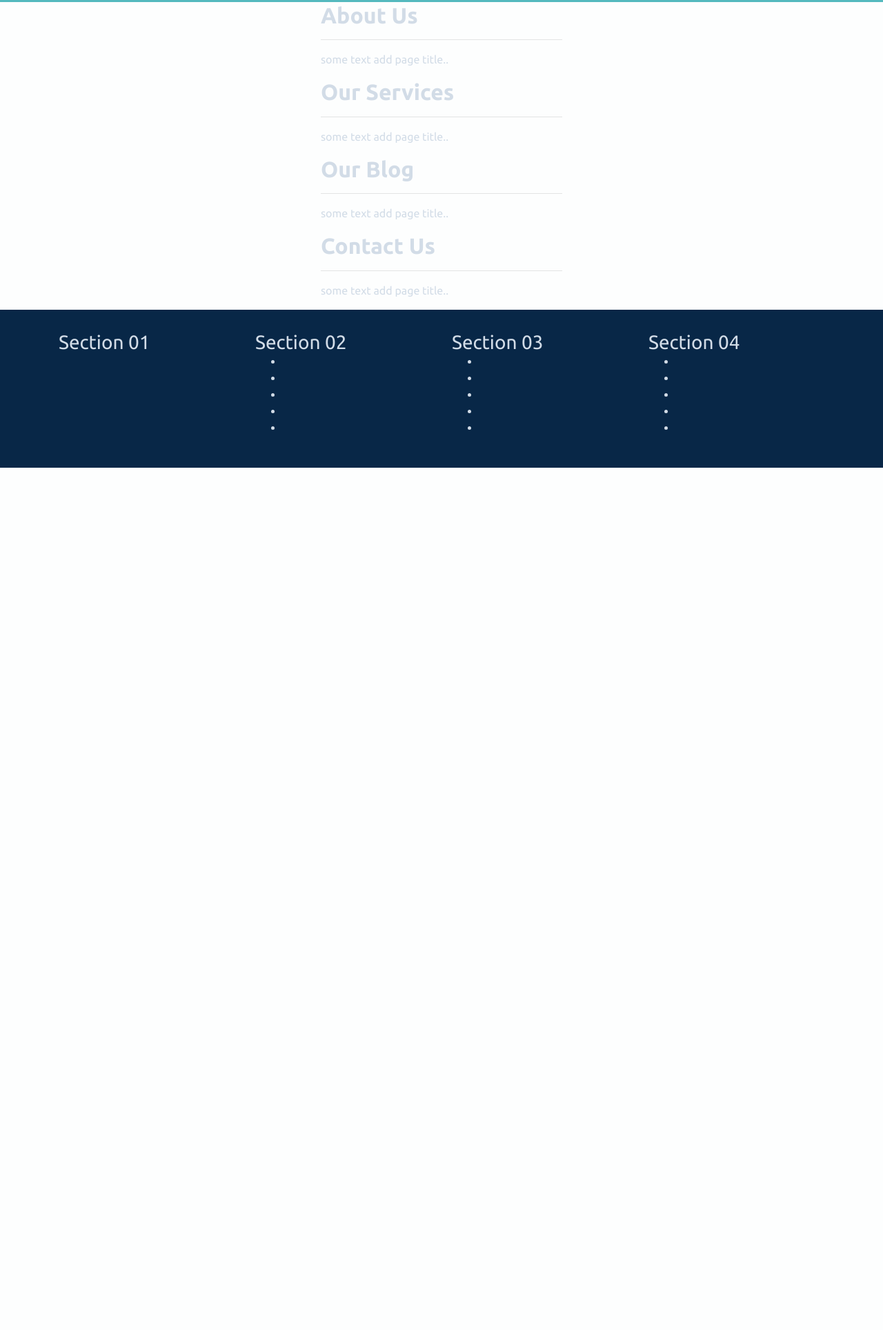
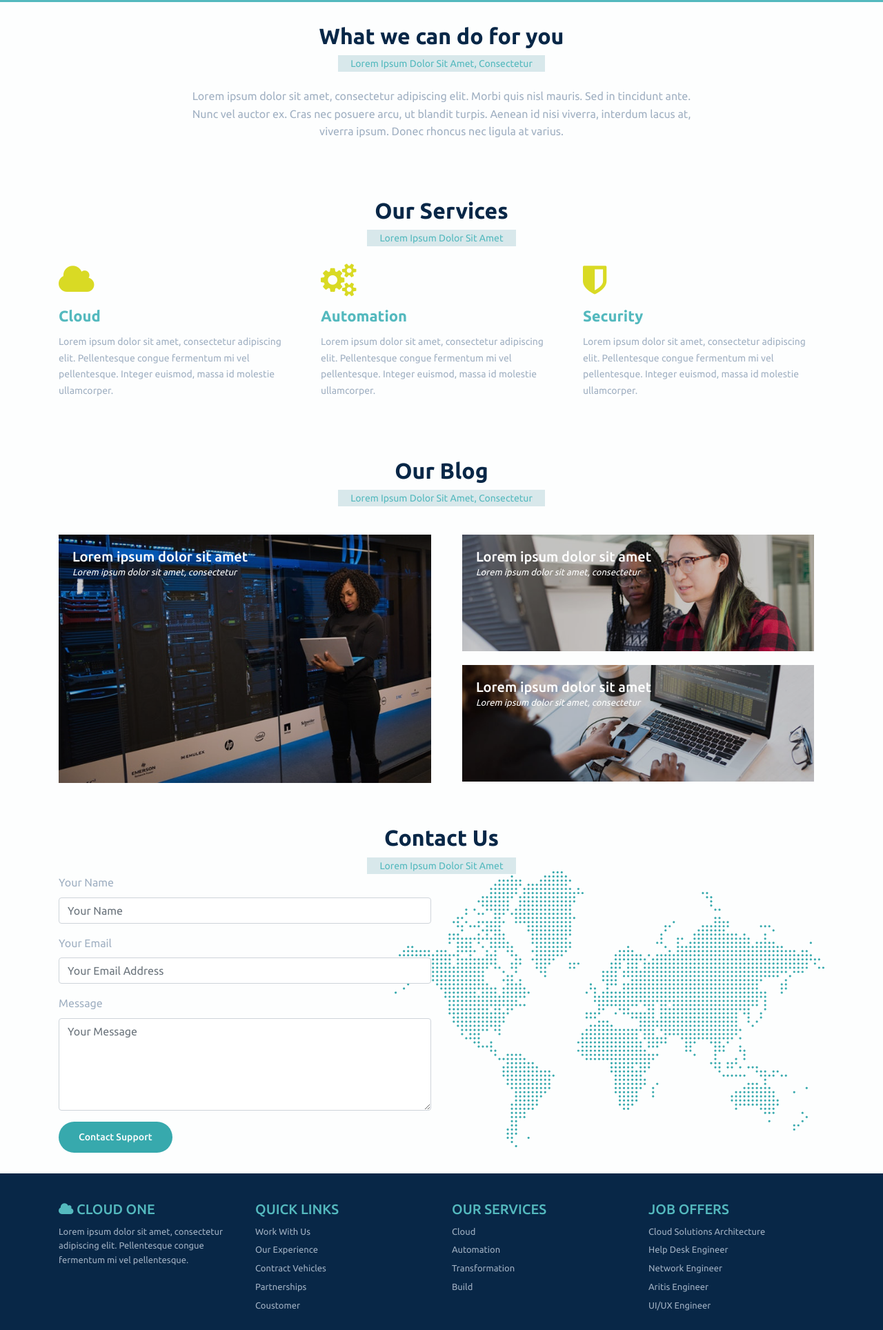
Before and after one commit to kacMadushan/Setting-up-Gulp-Js, a website: page build/index.html in a window 1280 px wide. Shown: the part 529-2457 px from the top of the page at 69% size. Before the commit the page ends 1207 px from the top, so only its background shows below. Drawn offline with Linux system fonts and the light colour scheme.

Commit message:
build updating

```diff
--- a/build/index.html
+++ b/build/index.html
@@ -10,7 +10,7 @@
     <!-- Bootstrap CSS -->
     <link rel="stylesheet" href="css/style.min.css">
 
-    <title>Hello, world!</title>
+    <title>Cloud Computing</title>
   </head>
   <body>
     <header id="header-section">
@@ -47,27 +47,36 @@
         <div class="container">
             <div class="row">
                 <div class="col-md-6">
-
+                    <div class="cloude-service">
+                    </div>
                 </div>
                 <div class="col-md-6">
-                    <h1>We are passionate</h1>
-                    <h3>about solving</h3>
-                    <h3>technology problems</h3>
-                    <p>Lorem ipsum dolor sit amet, consectetur adipiscing elit. Pellentesque congue fermentum mi vel pellentesque.</p>
-                    <button class="btn btn-primary">Cloud Migration</button>
-                </div>
-            </div>
-        </div>
+                    <h1 class="showcase-title">We are passionate</h1>
+                    <h3 class="sub-title">about solving</h3>
+                    <h3 class="sub-title">technology problems</h3>
+                    <p class="info">Lorem ipsum dolor sit amet, consectetur adipiscing elit. Pellentesque congue fermentum mi vel pellentesque.</p>
+                    <button class="btn btn-yellow">Cloud Migration</button>
+                </div> <!-- col-md-6 /-->
+            </div> <!-- row /-->
+        </div> <!-- container /-->
     </section>
 
     <section class="about-section" id="about">
         <div class="container">
             <div class="row">
-                <div class="col-md-4 offset-md-4">
+                <div class="col-md-6 offset-md-3">
                     <div class="section-title">
-                        <h2 class="">About Us</h2>
-                        <hr>
-                        <p>some text add page title..</p>
+                        <h2 class="headline">What we can do for you</h2>
+                        <span class="heading-label">Lorem ipsum dolor sit amet, consectetur</span>
+                    </div>
+                </div> <!-- col-md-6 /-->
+            </div> <!-- row /-->
+            <div class="row">
+                <div class="col-md-8 offset-md-2">
+                    <div class="about-info">
+                        <p>Lorem ipsum dolor sit amet, consectetur adipiscing elit. Morbi quis nisl mauris. Sed in tincidunt ante.
+                        Nunc vel auctor ex. Cras nec posuere arcu, ut blandit turpis. Aenean id nisi viverra, interdum lacus at,
+                        viverra ipsum. Donec rhoncus nec ligula at varius. </p>
                     </div>
                 </div>
             </div>
@@ -77,79 +86,152 @@
     <section class="service-section" id="services">
         <div class="container">
             <div class="row">
-                <div class="col-md-4 offset-md-4">
+                <div class="col-md-6 offset-md-3">
                     <div class="section-title">
-                        <h2 class="">Our Services</h2>
-                        <hr>
-                        <p>some text add page title..</p>
+                        <h2 class="headline">Our Services</h2>
+                        <span class="heading-label">Lorem ipsum dolor sit amet</span>
                     </div>
+                </div> <!-- col-md-6 /-->
+            </div> <!-- row /-->
+            <div class="row">
+                <div class="col-md-4">
+                    <div class="service-block">
+                        <div class="icon-box"><i class="fa fa-cloud fa-3x" aria-hidden="true"></i></div>
+                        <h3 class="service-title">Cloud</h3>
+                        <p>Lorem ipsum dolor sit amet, consectetur adipiscing elit. Pellentesque congue fermentum mi vel pellentesque. Integer euismod, massa id molestie ullamcorper.</p>
                     </div>
+                </div> <!-- col-md-4 /-->
+                <div class="col-md-4">
+                    <div class="service-block">
+                        <div class="icon-box"><i class="fa fa-cogs fa-3x" aria-hidden="true"></i></div>
+                        <h3 class="service-title">Automation</h3>
+                        <p>Lorem ipsum dolor sit amet, consectetur adipiscing elit. Pellentesque congue fermentum mi vel pellentesque. Integer euismod, massa id molestie ullamcorper.</p>
                     </div>
+                </div> <!-- col-md-4 /-->
+                <div class="col-md-4">
+                    <div class="service-block">
+                        <div class="icon-box"><i class="fa fa-shield fa-3x" aria-hidden="true"></i></div>
+                        <h3 class="service-title">Security</h3>
+                        <p>Lorem ipsum dolor sit amet, consectetur adipiscing elit. Pellentesque congue fermentum mi vel pellentesque. Integer euismod, massa id molestie ullamcorper.</p>
+                    </div>
+                </div> <!-- col-md-4 /-->
+            </div> <!-- row /-->
         </div>
     </section>
 
     <section class="blog-section" id="blog">
         <div class="container">
             <div class="row">
-                <div class="col-md-4 offset-md-4">
+                <div class="col-md-6 offset-md-3">
                     <div class="section-title">
-                        <h2 class="">Our Blog</h2>
-                        <hr>
-                        <p>some text add page title..</p>
+                        <h2 class="headline">Our Blog</h2>
+                        <span class="heading-label">Lorem ipsum dolor sit amet, consectetur</span>
+                    </div>
+                </div> <!-- col-md-6 /-->
+            </div> <!-- row /-->
+            <div class="row mg-top">
+                <div class="col-md-6">
+                    <div class="block-grid">
+                        <img src="images/blog1.jpeg" alt="Cloud Computer Setting">
+                        <div class="overlap-bar">
+                            <h4 class="post-title">Lorem ipsum dolor sit amet</h4>
+                            <p class="post-info">Lorem ipsum dolor sit amet, consectetur</p>
+                        </div>
+                    </div>
+                </div> <!-- col-md-6 /-->
+                <div class="col-md-6">
+                        <div class="col-sm-12">
+                            <div class="block-grid mg-bottom">
+                                <img src="images/blog2.jpg" alt="Working Stuff">
+                                <div class="overlap-bar">
+                                    <h4 class="post-title">Lorem ipsum dolor sit amet</h4>
+                                    <p class="post-info">Lorem ipsum dolor sit amet, consectetur</p>
                                 </div>
                             </div>
                         </div>
+                        <div class="col-sm-12">
+                            <div class="block-grid">
+                                <img src="images/blog3.jpg" alt="Working Speed up">
+                                <div class="overlap-bar">
+                                    <h4 class="post-title">Lorem ipsum dolor sit amet</h4>
+                                    <p class="post-info">Lorem ipsum dolor sit amet, consectetur</p>
+                                </div>
+                            </div>
+                        </div>
+                    </div>
+                </div> <!-- col-md-6 /-->
+            </div> <!-- row /-->
         </div>
     </section>
 
     <section class="contact-section" id="contact">
         <div class="container">
             <div class="row">
-                <div class="col-md-4 offset-md-4">
+                <div class="col-md-6 offset-md-3">
                     <div class="section-title">
-                        <h2 class="">Contact Us</h2>
-                        <hr>
-                        <p>some text add page title..</p>
+                        <h2 class="headline">Contact Us</h2>
+                        <span class="heading-label">Lorem ipsum dolor sit amet</span>
                     </div>
+                </div> <!-- col-md-6 /-->
+            </div> <!-- row /-->
+            <div class="row">
+                <div class="col-md-6">
+                    <div class="contact-us">
+                        <form action="" method="POST">
+                            <div class="form-group">
+                                <label>Your Name</label>
+                                <input type="text" class="form-control" name="name" placeholder="Your Name">
                             </div>
+                            <div class="form-group">
+                                <label>Your Email</label>
+                                <input type="text" class="form-control" name="email" placeholder="Your Email Address">
                             </div>
+                            <div class="form-group">
+                                <label>Message</label>
+                                <textarea class="form-control" name="message" placeholder="Your Message" rows="5"></textarea>
                             </div>
+                            <button class="btn btn-green">Contact Support</button>
+                        </form>
+                    </div>
+                </div> <!-- col-md-6 /-->
+            </div> <!-- row /-->
+        </div> <!-- container /-->
     </section>
 
     <footer class="footer-section">
         <div class="container">
             <div class="row">
                 <div class="col-md-3">
-                    <h3 class="footer-title">Section 01</h3>
+                    <h3 class="footer-title"><i class="fa fa-cloud" aria-hidden="true"></i> Cloud One</h3>
+                    <p class="about-footer">Lorem ipsum dolor sit amet, consectetur adipiscing elit. Pellentesque congue fermentum mi vel pellentesque.</p>
                 </div><!-- col-md-3 /-->
                 <div class="col-md-3">
-                    <h3 class="footer-title">Section 02</h3>
-                    <ul>
-                        <li><a href=""></a></li>
-                        <li><a href=""></a></li>
-                        <li><a href=""></a></li>
-                        <li><a href=""></a></li>
-                        <li><a href=""></a></li>
+                    <h3 class="footer-title">Quick links</h3>
+                    <ul class="list-unstyled footer-nav">
+                        <li>Work With Us</li>
+                        <li>Our Experience</li>
+                        <li>Contract Vehicles</li>
+                        <li>Partnerships</li>
+                        <li>Coustomer</li>
                     </ul>
                 </div><!-- col-md-3 /-->
                 <div class="col-md-3">
-                    <h3 class="footer-title">Section 03</h3>
-                    <ul>
-                        <li><a href=""></a></li>
-                        <li><a href=""></a></li>
-                        <li><a href=""></a></li>
-                        <li><a href=""></a></li>
-                        <li><a href=""></a></li>
+                    <h3 class="footer-title">our services</h3>
+                    <ul class="list-unstyled footer-nav">
+                        <li>Cloud</li>
+                        <li>Automation</li>
+                        <li>Transformation</li>
+                        <li>Build</li>
                     </ul>
                 </div><!-- col-md-3 /-->
                 <div class="col-md-3">
-                    <h3 class="footer-title">Section 04</h3>
-                    <ul>
-                        <li><a href=""></a></li>
-                        <li><a href=""></a></li>
-                        <li><a href=""></a></li>
-                        <li><a href=""></a></li>
-                        <li><a href=""></a></li>
+                    <h3 class="footer-title">job offers</h3>
+                    <ul class="list-unstyled footer-nav">
+                        <li>Cloud Solutions Architecture</li>
+                        <li>Help Desk Engineer</li>
+                        <li>Network Engineer</li>
+                        <li>Aritis Engineer</li>
+                        <li>UI/UX Engineer</li>
                     </ul>
                 </div> <!-- col-md-3 /-->
             </div> <!-- row /-->
```
Also changed, not shown: build/css/style.min.css, build/images/automation.png (added), build/images/blog1.jpeg (added), build/images/blog2.jpeg (added), build/images/blog2.jpg (added), build/images/blog3.jpeg (added), build/images/blog3.jpg (added), build/images/cloud-computing.png (added), build/images/cloud-services.png (added), build/images/code.png (added), build/images/showcase.png (added), build/images/showcase1.png (added), build/images/world-map.png (added). Lines whose indentation alone changed are shown as unchanged.
